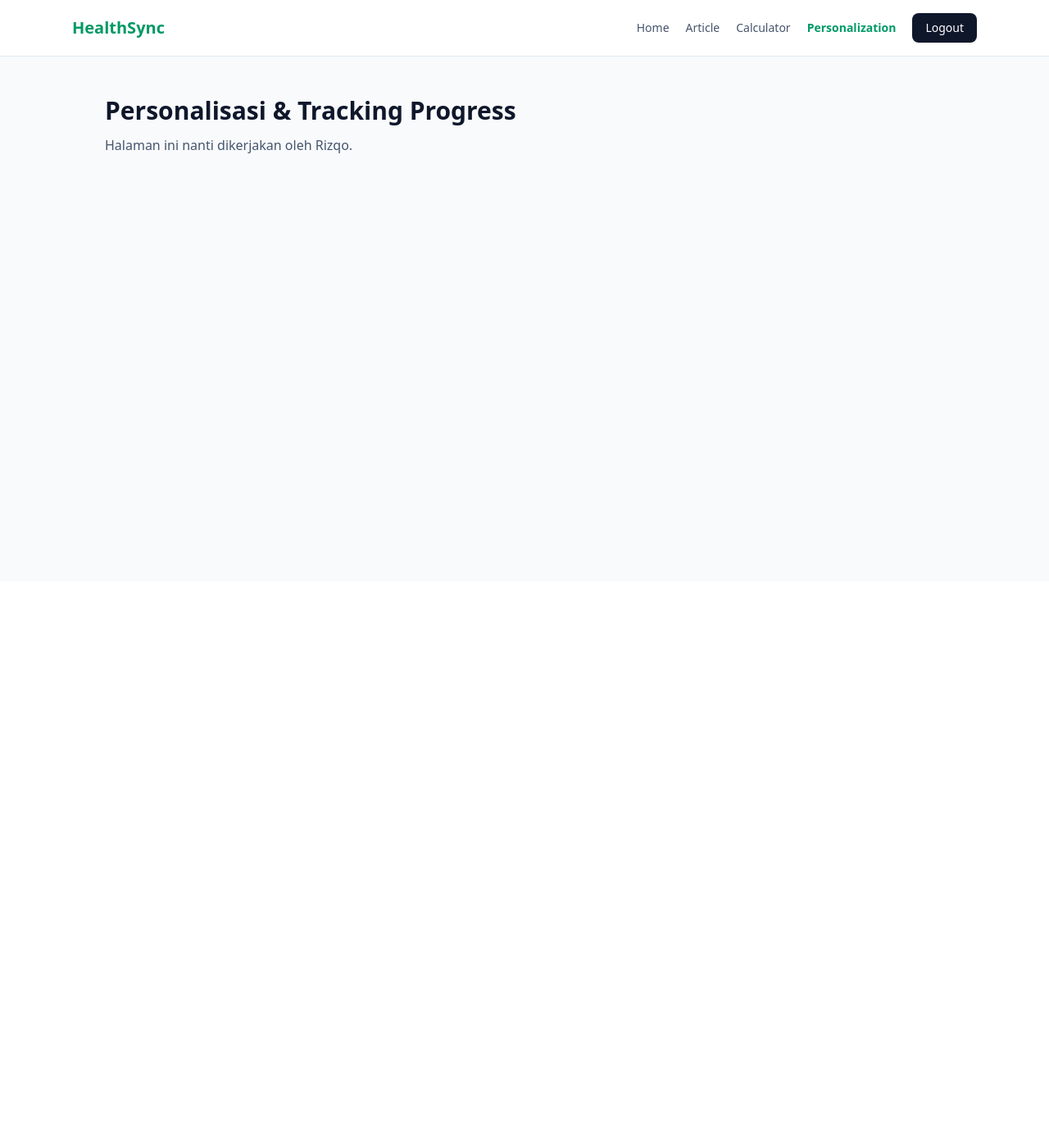
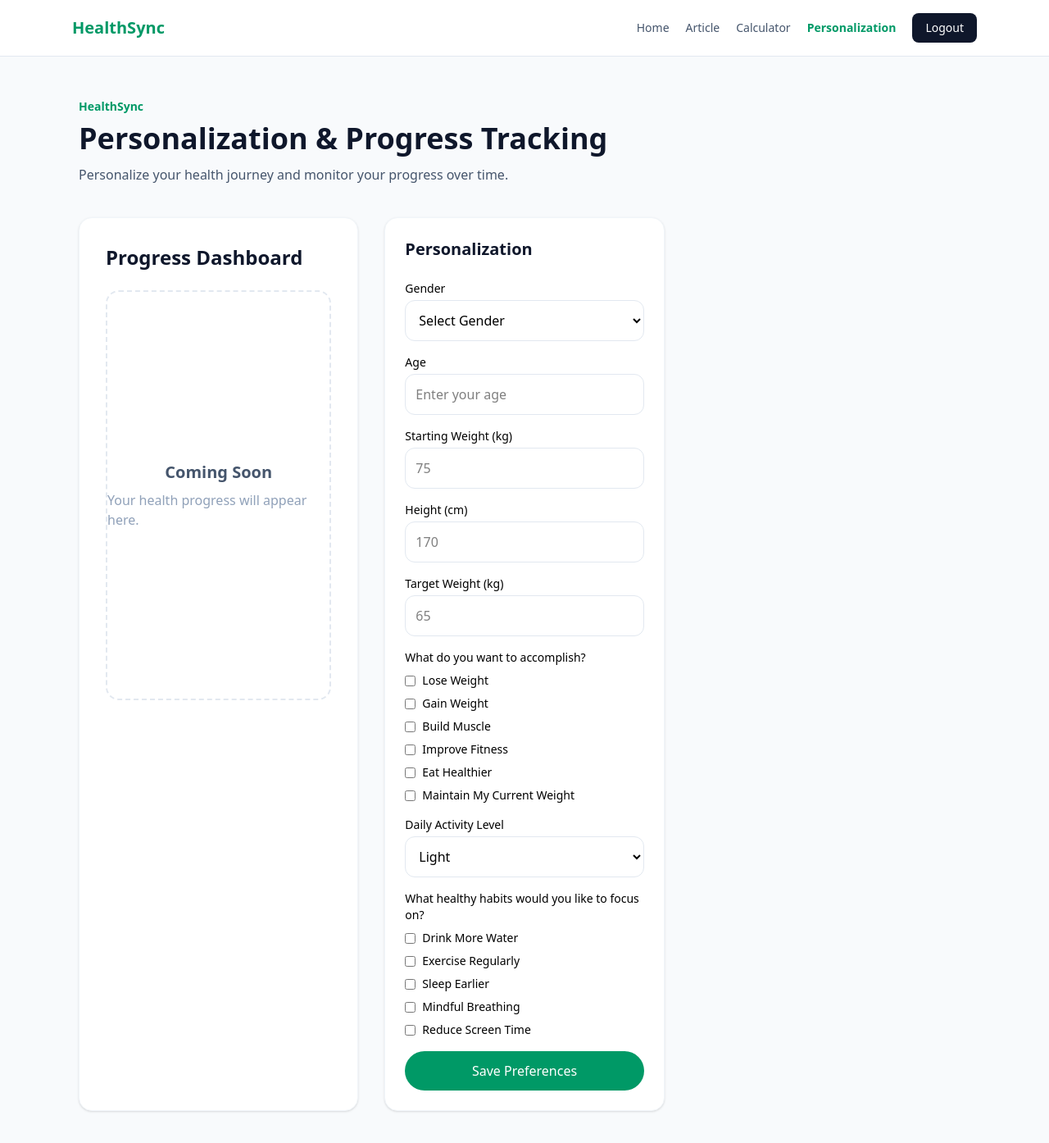
Before and after one commit to alyamutiara2235/web_healthsync, a React (Vite) app: page /personalization in a window 1280 px wide. Shown: the top 1394 px of the page at 82% size. Before the commit the page ends 800 px from the top, so only its background shows below. Built offline with nearby package versions, Linux system fonts and the light colour scheme; sample sign-in values are in the browser's storage.

Commit message:
Add personalization page

```diff
--- a/src/pages/Personalization.jsx
+++ b/src/pages/Personalization.jsx
@@ -1,14 +1,211 @@
 function Personalization() {
   return (
-    <section className="min-h-[80vh] bg-slate-50 px-6 py-12">
-      <div className="mx-auto max-w-5xl">
-        <h1 className="mb-3 text-3xl font-bold text-slate-900">
-          Personalisasi & Tracking Progress
-        </h1>
+    <section className="min-h-screen bg-slate-50 py-12 px-6 md:px-12 lg:px-24">
+      <div className="max-w-7xl mx-auto">
 
-        <p className="text-slate-600">
-          Halaman ini nanti dikerjakan oleh Rizqo.
-        </p>
+        {/* Header */}
+        <div className="mb-10">
+          <span className="text-emerald-600 font-semibold text-sm">
+            HealthSync
+          </span>
+
+          <h1 className="text-4xl font-bold text-slate-900 mt-2">
+            Personalization & Progress Tracking
+          </h1>
+
+          <p className="text-slate-600 mt-3 max-w-2xl">
+            Personalize your health journey and monitor your progress over time.
+          </p>
+        </div>
+
+        {/* Main Layout */}
+        <div className="grid grid-cols-1 lg:grid-cols-3 gap-8">
+
+          {/* Progress Dashboard */}
+          <div className="flex-1 bg-white rounded-2xl p-8 shadow-sm border border-slate-100">
+            <h2 className="text-2xl font-bold text-slate-900 mb-6">
+              Progress Dashboard
+            </h2>
+
+            <div className="h-[500px] rounded-2xl border-2 border-dashed border-slate-200 flex flex-col items-center justify-center">
+              <p className="text-xl font-semibold text-slate-600">
+                Coming Soon
+              </p>
+
+              <p className="text-slate-400 mt-2">
+                Your health progress will appear here.
+              </p>
+            </div>
+          </div>
+
+          {/* Personalization Form */}
+          <div className="bg-white rounded-2xl p-6 shadow-sm border border-slate-100">
+
+            <h2 className="text-xl font-bold text-slate-900 mb-6">
+              Personalization
+            </h2>
+
+            <form className="space-y-4">
+
+              <div>
+                <label className="block text-sm font-medium mb-1">
+                  Gender
+                </label>
+
+                <select className="w-full rounded-xl border border-slate-200 p-3">
+                  <option>Select Gender</option>
+                  <option>Male</option>
+                  <option>Female</option>
+                </select>
+              </div>
+
+              <div>
+                <label className="block text-sm font-medium mb-1">
+                  Age
+                </label>
+
+                <input
+                  type="number"
+                  placeholder="Enter your age"
+                  className="w-full rounded-xl border border-slate-200 p-3"
+                />
+              </div>
+
+              <div>
+                <label className="block text-sm font-medium mb-1">
+                  Starting Weight (kg)
+                </label>
+
+                <input
+                  type="number"
+                  placeholder="75"
+                  className="w-full rounded-xl border border-slate-200 p-3"
+                />
+              </div>
+
+              <div>
+                <label className="block text-sm font-medium mb-1">
+                  Height (cm)
+                </label>
+
+                <input
+                  type="number"
+                  placeholder="170"
+                  className="w-full rounded-xl border border-slate-200 p-3"
+                />
+              </div>
+
+              <div>
+                <label className="block text-sm font-medium mb-1">
+                  Target Weight (kg)
+                </label>
+
+                <input
+                  type="number"
+                  placeholder="65"
+                  className="w-full rounded-xl border border-slate-200 p-3"
+                />
+              </div>
+
+              <div>
+                <label className="block text-sm font-medium mb-2">
+                  What do you want to accomplish?
+                </label>
+
+                <div className="space-y-2 text-sm">
+
+                  <label className="flex items-center gap-2">
+                    <input type="checkbox" />
+                    Lose Weight
+                  </label>
+
+                  <label className="flex items-center gap-2">
+                    <input type="checkbox" />
+                    Gain Weight
+                  </label>
+
+                  <label className="flex items-center gap-2">
+                    <input type="checkbox" />
+                    Build Muscle
+                  </label>
+
+                  <label className="flex items-center gap-2">
+                    <input type="checkbox" />
+                    Improve Fitness
+                  </label>
+
+                  <label className="flex items-center gap-2">
+                    <input type="checkbox" />
+                    Eat Healthier
+                  </label>
+
+                  <label className="flex items-center gap-2">
+                    <input type="checkbox" />
+                    Maintain My Current Weight
+                  </label>
+
+                </div>
+              </div>
+
+              <div>
+                <label className="block text-sm font-medium mb-1">
+                  Daily Activity Level
+                </label>
+
+                <select className="w-full rounded-xl border border-slate-200 p-3">
+                  <option>Light</option>
+                  <option>Moderate</option>
+                  <option>Active</option>
+                </select>
+              </div>
+
+              <div>
+                <label className="block text-sm font-medium mb-2">
+                  What healthy habits would you like to focus on?
+                </label>
+
+                <div className="space-y-2 text-sm">
+
+                  <label className="flex items-center gap-2">
+                    <input type="checkbox" />
+                    Drink More Water
+                  </label>
+
+                  <label className="flex items-center gap-2">
+                    <input type="checkbox" />
+                    Exercise Regularly
+                  </label>
+
+                  <label className="flex items-center gap-2">
+                    <input type="checkbox" />
+                    Sleep Earlier
+                  </label>
+
+                  <label className="flex items-center gap-2">
+                    <input type="checkbox" />
+                    Mindful Breathing
+                  </label>
+
+                  <label className="flex items-center gap-2">
+                    <input type="checkbox" />
+                    Reduce Screen Time
+                  </label>
+
+                </div>
+              </div>
+
+              <button
+                type="submit"
+                className="w-full rounded-full bg-emerald-600 py-3 text-white font-medium hover:bg-emerald-700 transition-all"
+              >
+                Save Preferences
+              </button>
+
+            </form>
+
+          </div>
+
+        </div>
       </div>
     </section>
   );
```
